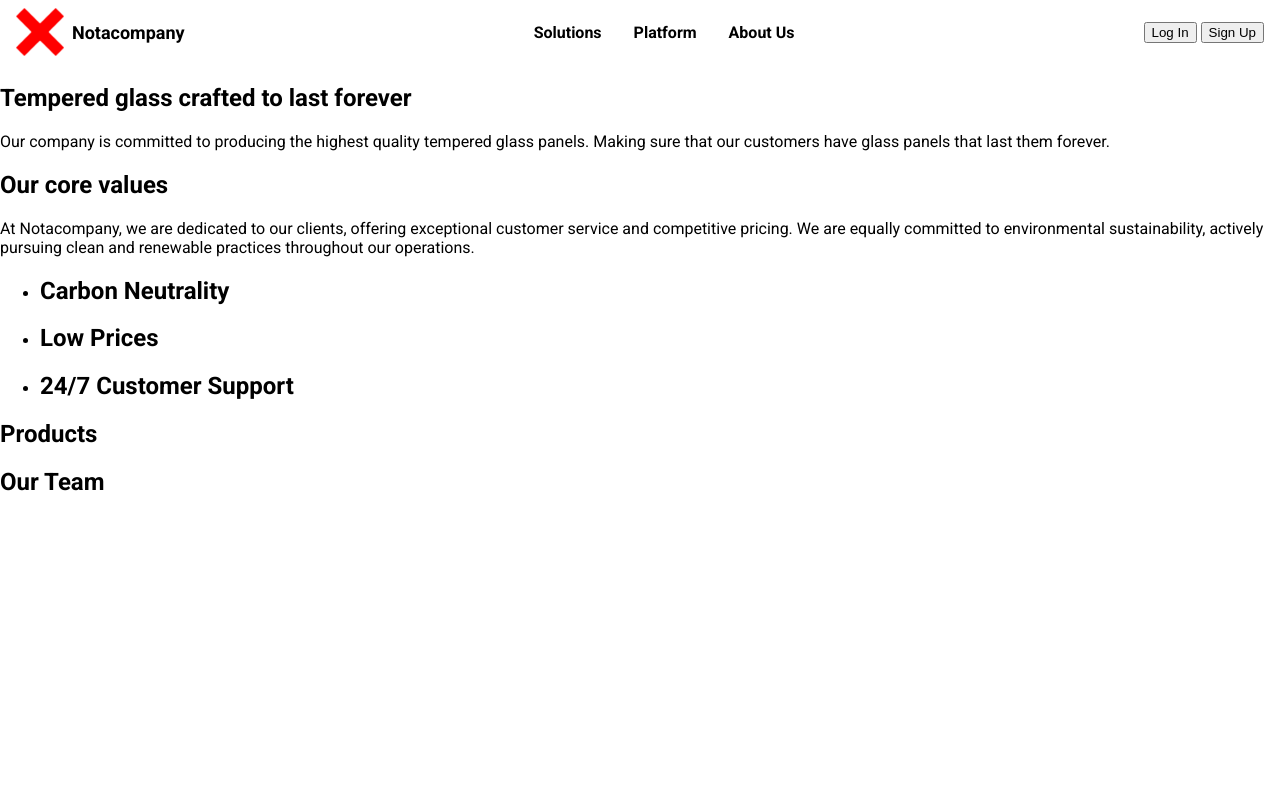
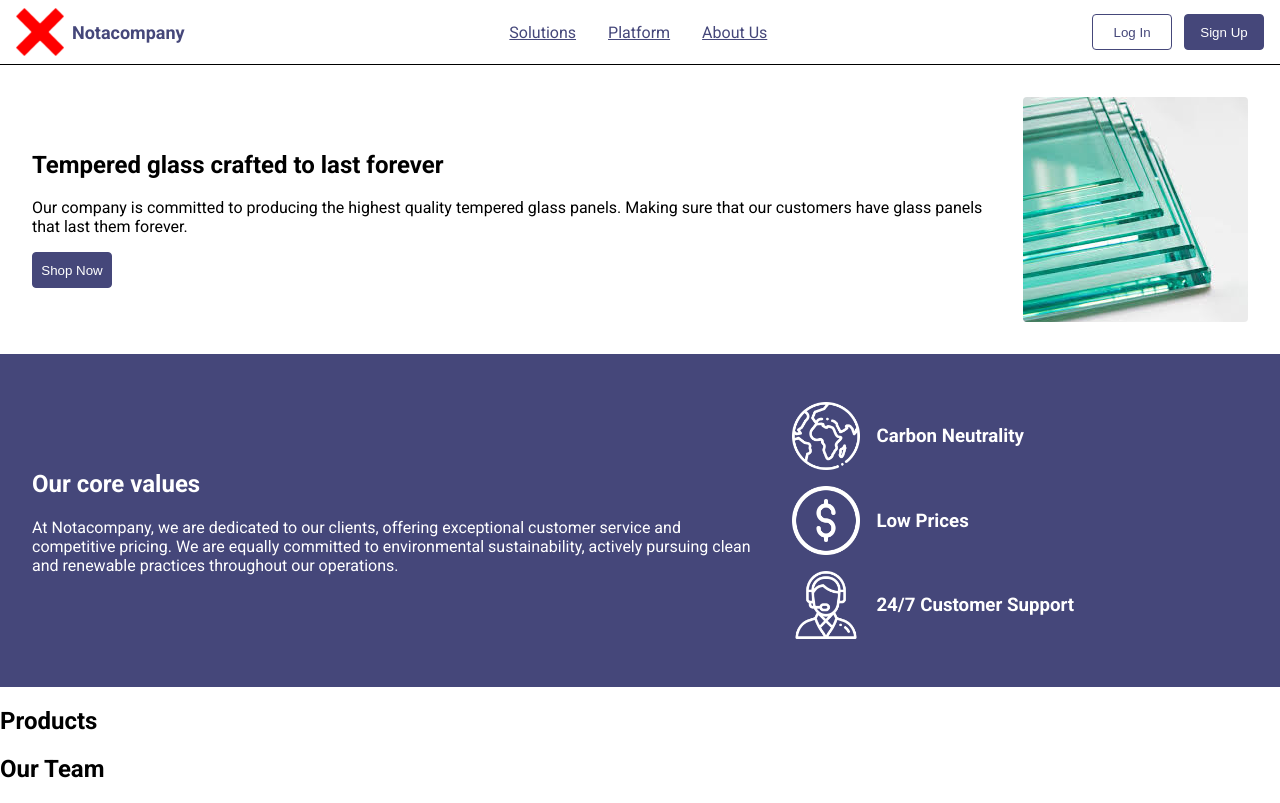
Before and after one commit to ExqueeseMe/notacompany-homepage, a plain HTML site: page index.html in a window 1280 px wide. Drawn offline with Linux system fonts and the light colour scheme.

Commit message:
More progress

```diff
--- a/index.html
+++ b/index.html
@@ -24,26 +24,32 @@
 
         </nav>
         <div class="signup-buttons">
-        <button class="nav-button">Log In</button>
-        <button class="nav-button">Sign Up</button>
+        <a href="#"><button class="transparent-button">Log In</button></a>
+        <a href="#"><button class="solid-button">Sign Up</button></a>
         </div>
     </header>
     <main>
         <section class="hero">
-            <h1>Tempered glass crafted to last forever</h1>
-            <p>Our company is committed to producing the highest quality tempered glass panels. Making sure that our customers have glass panels that last them forever.</p>
+            <div class="hero-content">
+                <h1>Tempered glass crafted to last forever</h1>
+                <p>Our company is committed to producing the highest quality tempered glass panels. Making sure that our customers have glass panels that last them forever.</p>
+                <a href="#"><button class="solid-button">Shop Now</button></a>
+            </div>
+            <img src="resources/images/Untitled.jpg" alt="Hero image showing tempered glass">
         </section>
         <article class="values">
-            <h2>Our core values</h2>
-            <p>At Notacompany, we are dedicated to our clients, offering exceptional customer service and competitive pricing. We are equally committed to environmental sustainability, actively pursuing clean and renewable practices throughout our operations.</p>
+            <div class="values-text">
+                <h2>Our core values</h2>
+                <p>At Notacompany, we are dedicated to our clients, offering exceptional customer service and competitive pricing. We are equally committed to environmental sustainability, actively pursuing clean and renewable practices throughout our operations.</p>
+            </div>
+            <div class="values-list">
+                <ul>
+                    <li><img src="resources/images/planet-earth.png" alt="Carbon Neutrality"><h3>Carbon Neutrality</h3></li>
+                    <li><img src="resources/images/dollar.png" alt="Low Prices"><h3>Low Prices</h3></li>
+                    <li><img src="resources/images/support.png" alt="24/7 Customer Support"><h3>24/7 Customer Support</h3></li>
+                </ul>
+            </div>
         </article>
-        <aside>
-            <ul>
-                <li><h2>Carbon Neutrality</h2></li>
-                <li><h2>Low Prices</h2></li>
-                <li><h2>24/7 Customer Support</h2></li>
-            </ul>
-        </aside>
         <section class="products">
             <h2>Products</h2>
             <p>
--- a/resources/css/styles.css
+++ b/resources/css/styles.css
@@ -10,12 +10,17 @@ header {
     align-items: center;
     height: 2rem;
     padding: 1rem;
-    font-weight: bold;
+    background-color: white;
+    border-bottom: 1px solid black;
 }
 
 a {
-    text-decoration: none;
-    color: black;
+    color: #45477A;
+    font-weight: normal;
+}
+
+a:hover {
+    color: #B8B9CF;
 }
 
 .logo img {
@@ -27,6 +32,8 @@ a {
     display: flex;
     align-items: center;
     font-size: 18px;
+    font-weight: bold;
+    text-decoration: none;
 }
 
 .navlinks {
@@ -42,3 +49,74 @@ a {
     margin: 0 1rem;
     list-style-type: none;
 }
+
+button {
+    width: 5rem;
+    height: 2.25rem;
+    border: 1px solid #45477A;
+    border-radius: 4px;
+    cursor: pointer;
+}
+.transparent-button {
+    background-color: white;
+    color: #45477A;
+    margin-right: .5rem;
+}
+
+.transparent-button:hover {
+    color: #B8B9CF;
+    border-color: #B8B9CF;
+}
+
+.solid-button {
+    background-color: #45477A;
+    color: white;
+}
+
+.solid-button:hover {
+    background-color: #B8B9CF;
+    border-color: #B8B9CF;
+}
+
+.hero {
+    display: flex;
+    justify-content: space-between;
+    align-items: center;
+    padding: 2rem;
+}
+
+.hero-content {
+    margin-right: 2rem;
+}
+
+.hero img {
+    max-width: 100%;
+    height: auto;
+    border-radius: 4px;
+}
+
+.values {
+    display: flex;
+    padding: 2rem;
+    align-items: center;
+    background-color: #45477A;
+    color: white;
+}
+
+.values-list {
+    width: 75rem;
+}
+
+.values-list img {
+    width: 15%;
+}
+
+.values-list li {
+    display: flex;
+    align-items: center;
+    margin-bottom: 1rem;
+}
+
+.values-list li img {
+    margin-right: 1rem;
+}
```
Also changed, not shown: resources/images/Untitled.jpg (added), resources/images/dollar.png (added), resources/images/planet-earth.png (added), resources/images/support.png (added).
